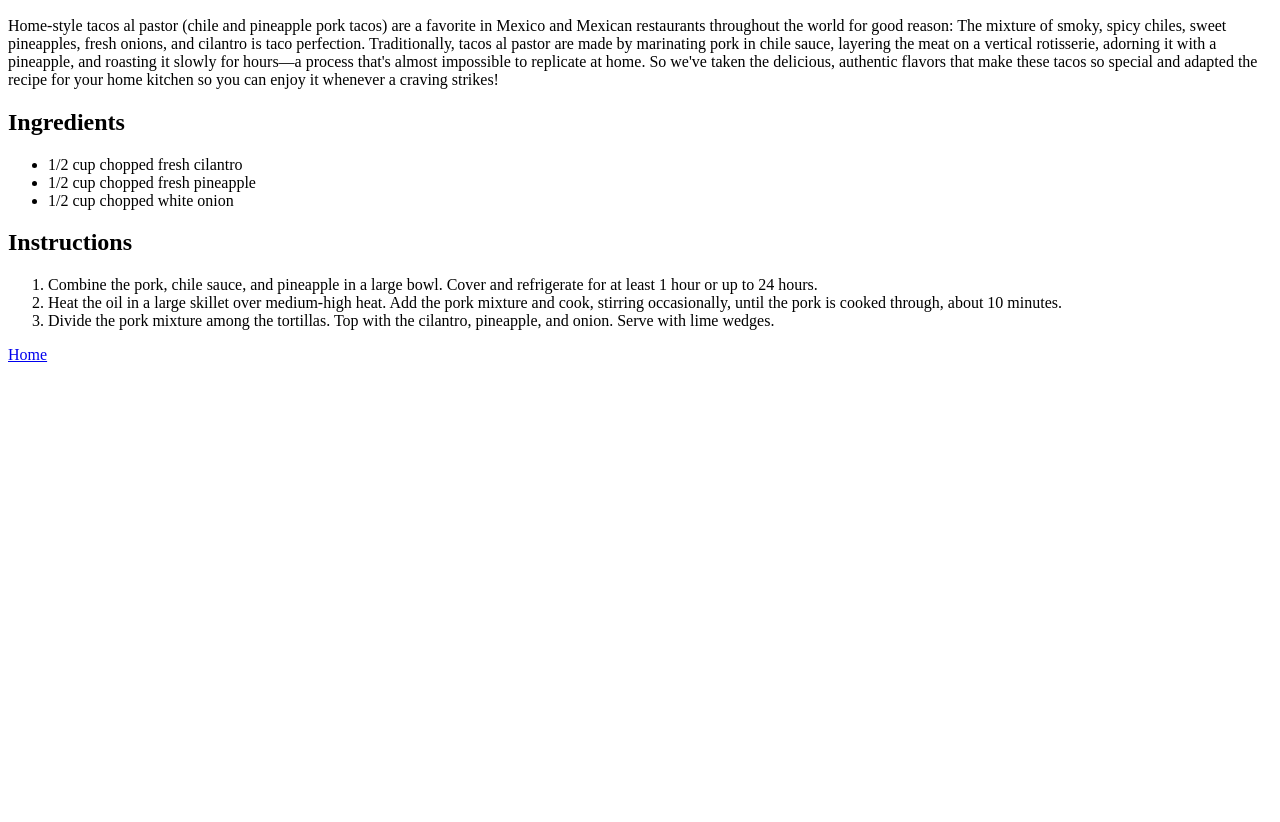
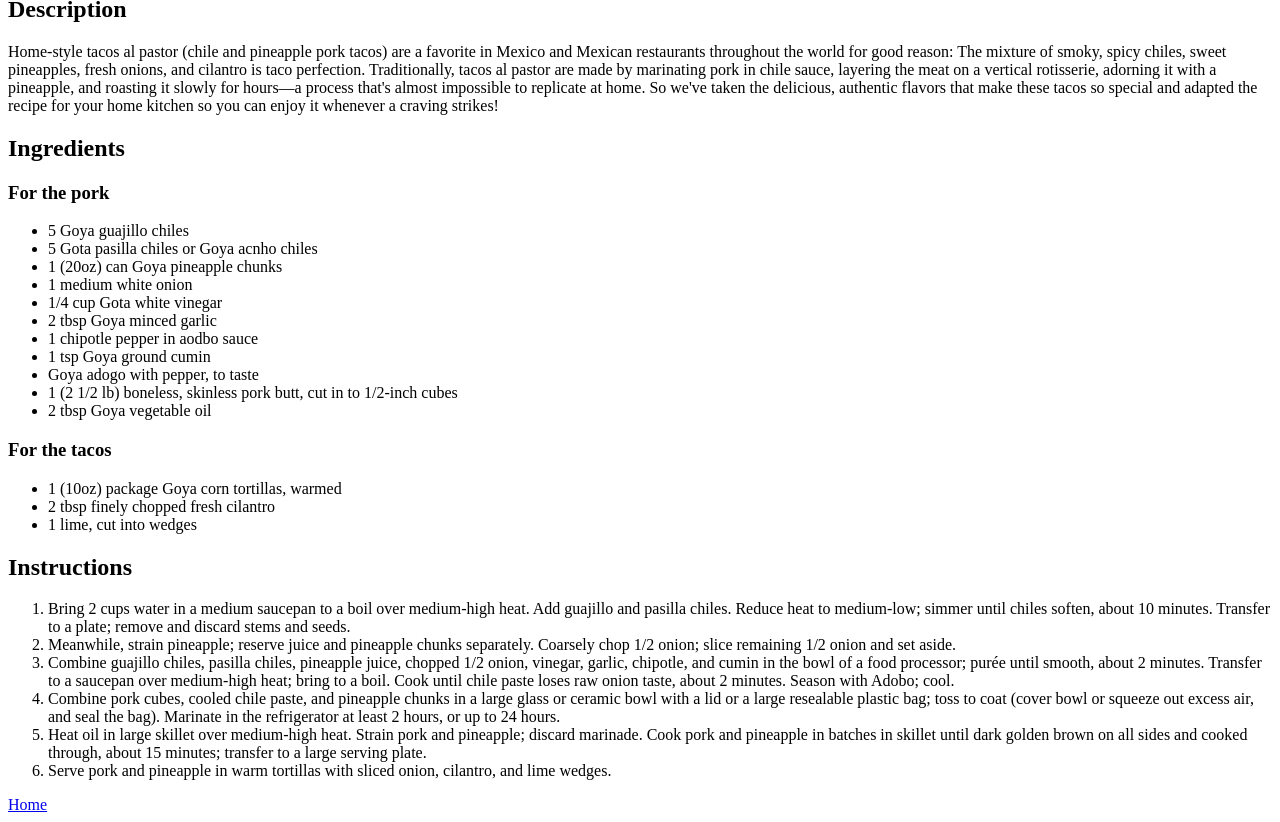
Before and after one commit to clumango/odin-recipes, a plain HTML site: page recipes/tacos.html in a window 1280 px wide. Shown: the part 434-1256 px from the top of the page. Before the commit the page ends 806 px from the top, so only its background shows below. Drawn offline with Linux system fonts and the light colour scheme.

```diff
--- a/recipes/tacos.html
+++ b/recipes/tacos.html
@@ -6,6 +6,7 @@
     <title>Taco Recipe</title>
 </head>
 <body>
+    <a href="../index.html">Home</a>
     <h1>Taco Recipe</h1>
 
     <img src="../images/tacos.jpg" alt="Tacos" height="300" width="400">
@@ -16,18 +17,47 @@
         </p>
 
     <h2>Ingredients</h2>
-        <ul>
-            <li>1/2 cup chopped fresh cilantro</li>
-            <li>1/2 cup chopped fresh pineapple</li>
-            <li>1/2 cup chopped white onion</li>
+        <h3>For the pork</h3>
+            <ul>
+                <li>5 Goya guajillo chiles</li>
+                <li>5 Gota pasilla chiles or Goya acnho chiles</li>
+                <li>1 (20oz) can Goya pineapple chunks</li>
+                <li>1 medium white onion</li>
+                <li>1/4 cup Gota white vinegar</li>
+                <li>2 tbsp Goya minced garlic</li>
+                <li>1 chipotle pepper in aodbo sauce</li>
+                <li>1 tsp Goya ground cumin</li>
+                <li>Goya adogo with pepper, to taste</li>
+                <li>1 (2 1/2 lb) boneless, skinless pork butt, cut in to 1/2-inch cubes</li>
+                <li>2 tbsp Goya vegetable oil</li>
+            </ul>
+        <h3>For the tacos</h3>
+            <ul>
+                <li>1 (10oz) package Goya corn tortillas, warmed</li>
+                <li>2 tbsp finely chopped fresh cilantro</li>
+                <li>1 lime, cut into wedges</li>
 
-        </ul>
+            </ul>
 
     <h2>Instructions</h2>
         <ol>
-            <li>Combine the pork, chile sauce, and pineapple in a large bowl. Cover and refrigerate for at least 1 hour or up to 24 hours.</li>
-            <li>Heat the oil in a large skillet over medium-high heat. Add the pork mixture and cook, stirring occasionally, until the pork is cooked through, about 10 minutes.</li>
-            <li>Divide the pork mixture among the tortillas. Top with the cilantro, pineapple, and onion. Serve with lime wedges.</li>
+            <li>
+                Bring 2 cups water in a medium saucepan to a boil over medium-high heat. Add guajillo and pasilla chiles. Reduce heat to medium-low; simmer until chiles soften, about 10 minutes. Transfer to a plate; remove and discard stems and seeds.</li>
+            <li>
+                Meanwhile, strain pineapple; reserve juice and pineapple chunks separately. Coarsely chop 1/2 onion; slice remaining 1/2 onion and set aside.
+            </li>
+            <li>
+                Combine guajillo chiles, pasilla chiles, pineapple juice, chopped 1/2 onion, vinegar, garlic, chipotle, and cumin in the bowl of a food processor; purée until smooth, about 2 minutes. Transfer to a saucepan over medium-high heat; bring to a boil. Cook until chile paste loses raw onion taste, about 2 minutes. Season with Adobo; cool.
+            </li>
+            <li>
+                Combine pork cubes, cooled chile paste, and pineapple chunks in a large glass or ceramic bowl with a lid or a large resealable plastic bag; toss to coat (cover bowl or squeeze out excess air, and seal the bag). Marinate in the refrigerator at least 2 hours, or up to 24 hours.
+            </li>
+            <li>
+                Heat oil in large skillet over medium-high heat. Strain pork and pineapple; discard marinade. Cook pork and pineapple in batches in skillet until dark golden brown on all sides and cooked through, about 15 minutes; transfer to a large serving plate.
+            </li>
+            <li>
+                Serve pork and pineapple in warm tortillas with sliced onion, cilantro, and lime wedges.
+            </li>
         </ol>
 
     <a href="../index.html">Home</a>
```
Also changed, not shown: recipes/lasagna.html (+48 -0 lines), recipes/steak.html (+1 -0 lines), images/lasagna.jpg (added).
